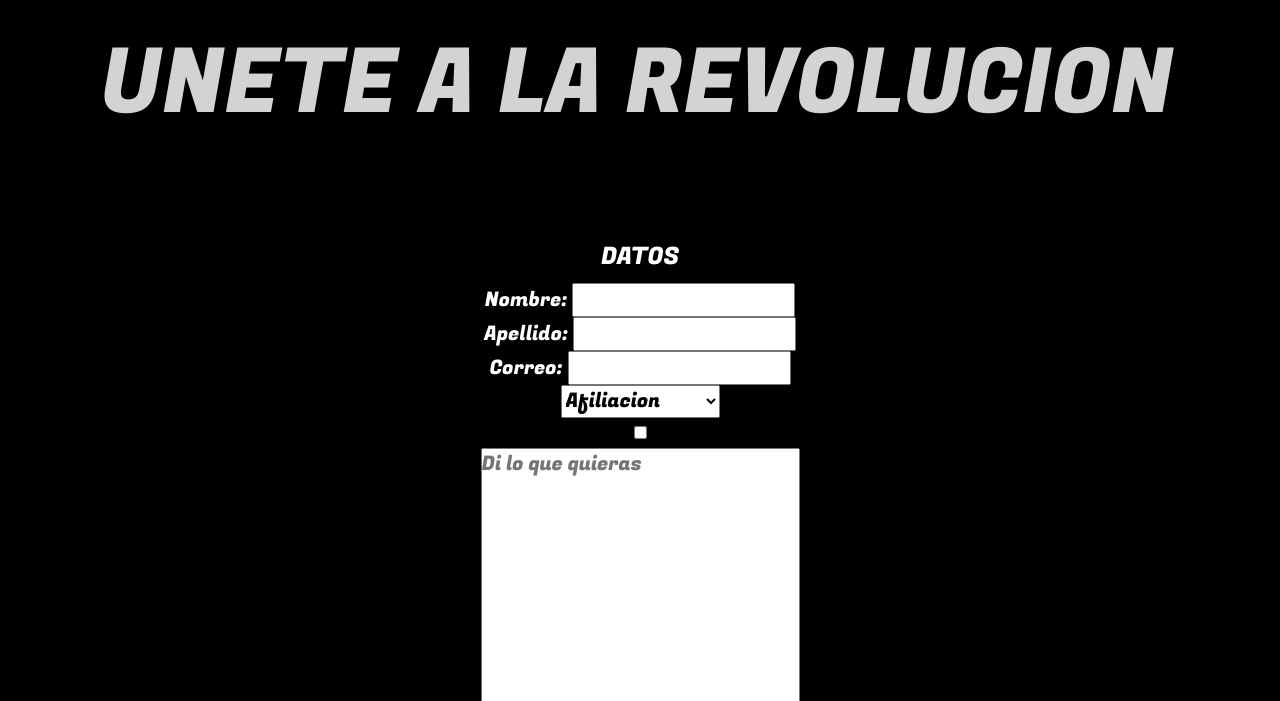
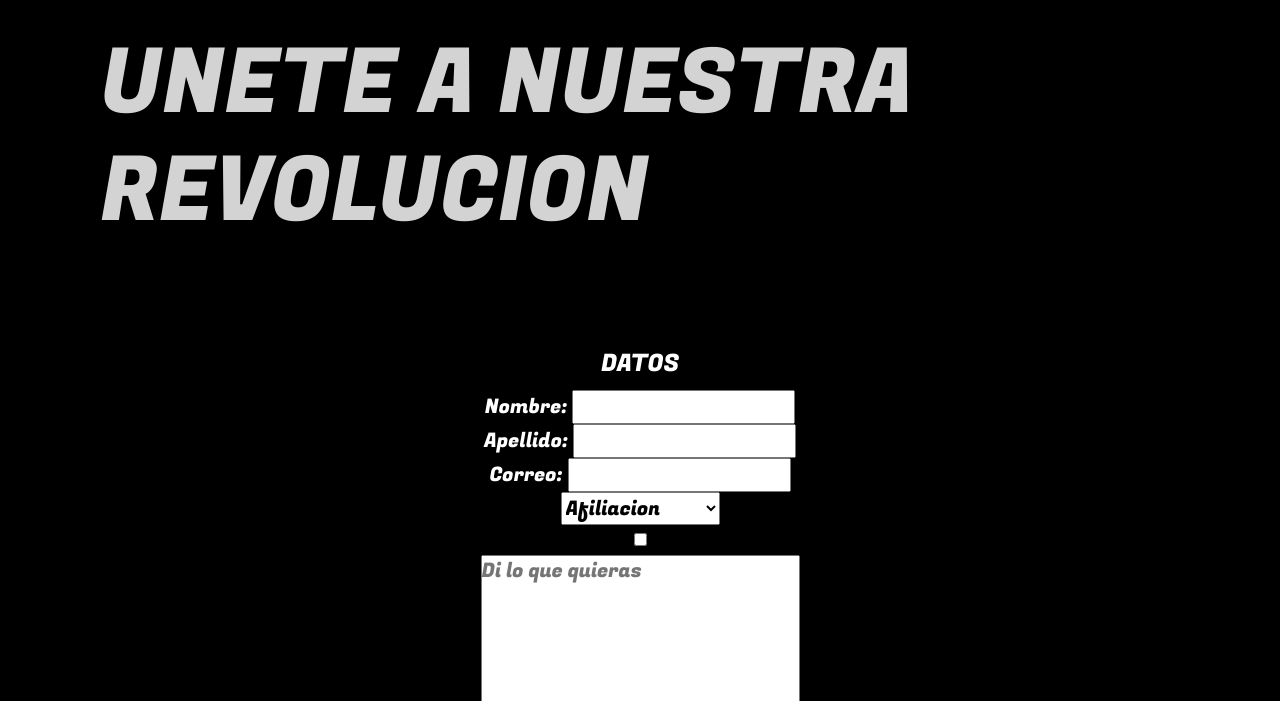
Before and after one commit to Eskaicito/samuraiband, a website: page secciones/contacto.html in a window 1280 px wide. Shown: the part 99-800 px from the top of the page. Drawn offline with Linux system fonts and the light colour scheme.

Commit message:
actualice contacto.html

```diff
--- a/secciones/contacto.html
+++ b/secciones/contacto.html
@@ -58,7 +58,7 @@
     </header>
     <!--header-->
     <main>
-        <h1 class="titulos"> UNETE A LA REVOLUCION</h1>
+        <h1 class="titulos"> UNETE A NUESTRA REVOLUCION</h1>
         <!--formulario-->
             <form action="">
                 <fieldset class="formulario">
```
